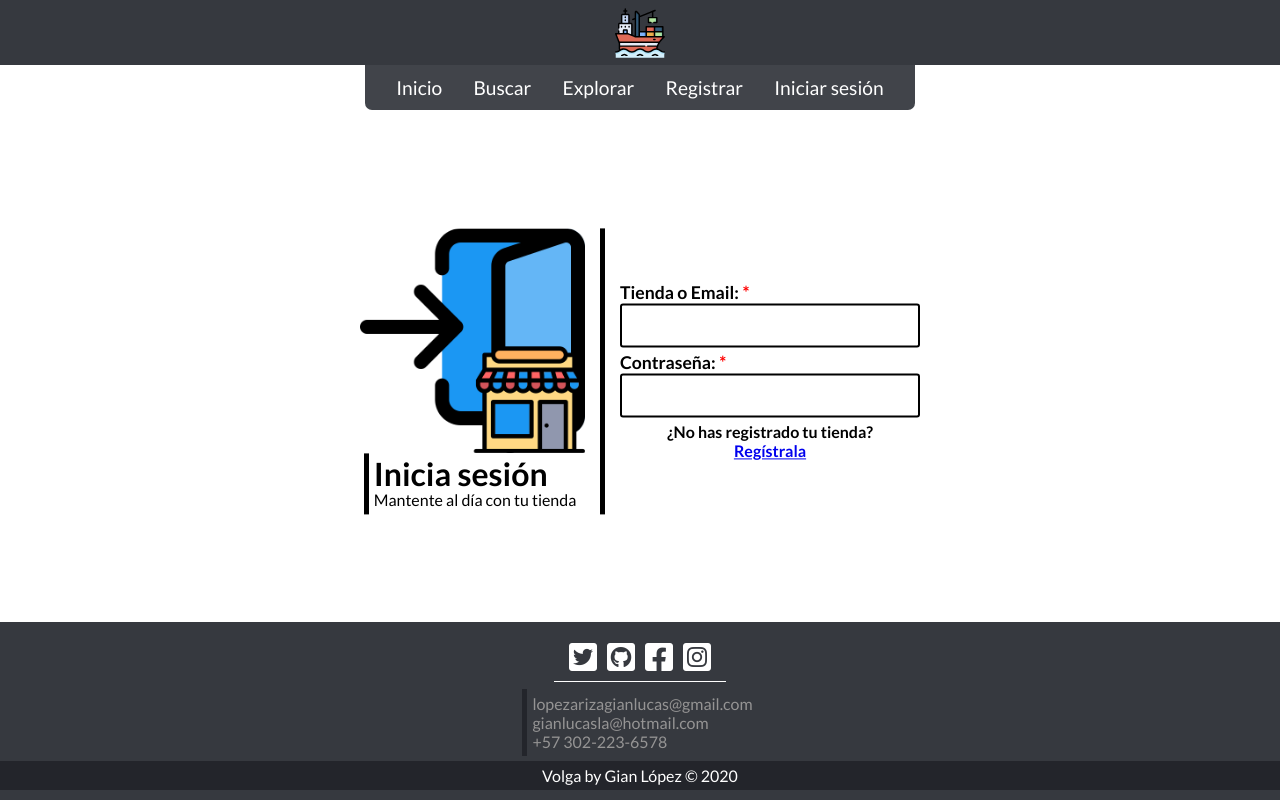
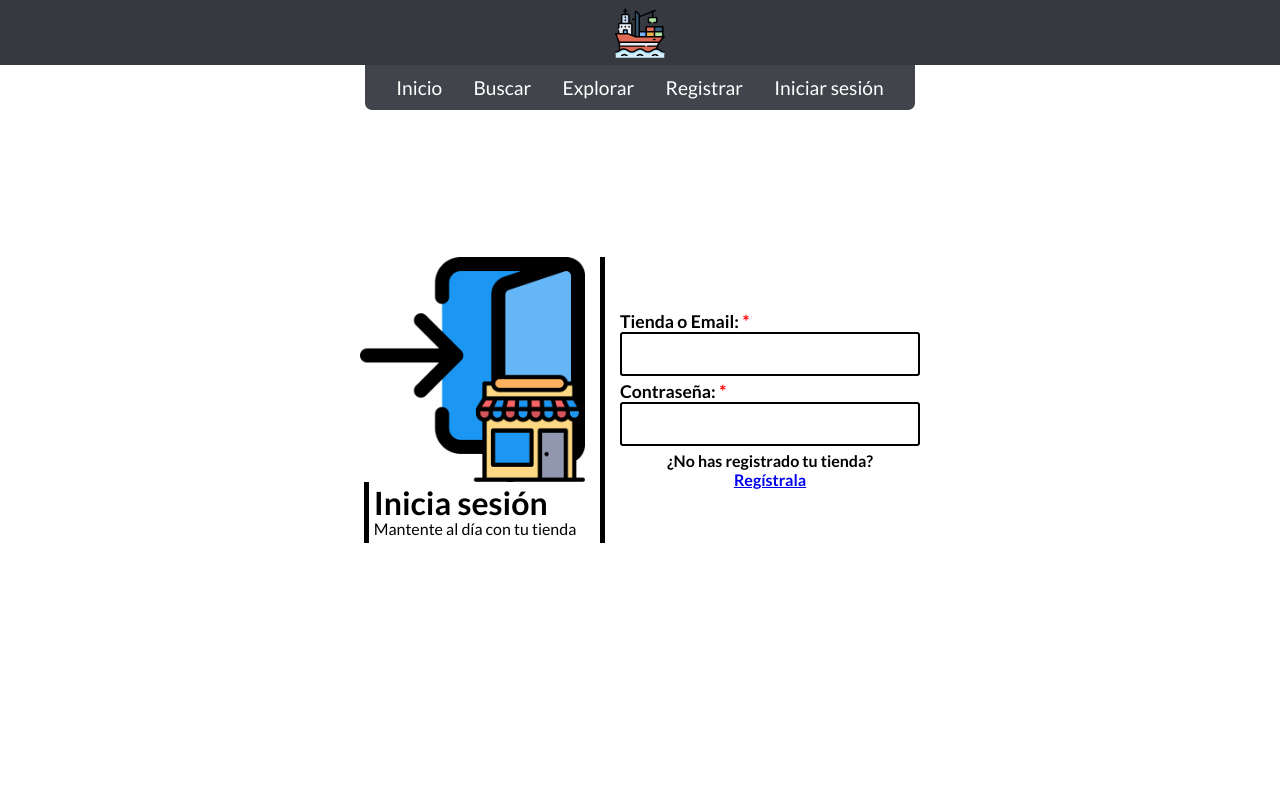
Before and after one commit to gianllopez/Volga, a React (Create React App) app: page /login in a window 1280 px wide. Built offline with nearby package versions, Linux system fonts and the light colour scheme.

Commit message:
SomeRoutesLayout, Footer: listo

```diff
--- a/src/pages/components/common/SomeRoutesLayout.js
+++ b/src/pages/components/common/SomeRoutesLayout.js
@@ -1,14 +1,31 @@
-import React, { Fragment } from 'react';
+import React, { Component, Fragment } from 'react';
 import { NavBar, Footer } from '..'
 
-function SomeRoutesLayout(props) {
+class SomeRoutesLayout extends Component {
+
+   state = {};
+
+   render() {
       return (
          <Fragment>
             <NavBar/>
-         { props.children }
+            { this.props.children }
+            {this.state.footer &&
                <Footer/>
+            }
          </Fragment>
       );
    };
 
+   componentDidMount() {
+      const noFooterPaths = ['/logup', '/login'];
+      if (!noFooterPaths.includes(this.props.location.pathname)) {
+         this.setState({
+            footer: true
+         });
+      };
+   };
+
+};
+
 export default SomeRoutesLayout;
--- a/src/pages/components/common/styles/Footer.css
+++ b/src/pages/components/common/styles/Footer.css
@@ -39,11 +39,3 @@
    background-color: #23252b;
    margin-top: 5px;
 }
-
-@media screen and (min-width:768px) {
-   #footer-wrapper {
-      position: absolute;
-      bottom: 0;
-      width: 100%;
-   }
-}
--- a/src/pages/styles/Login.css
+++ b/src/pages/styles/Login.css
@@ -52,7 +52,7 @@
       position: absolute;
       top: 50%;
       left: 50%;
-      transform: translate(-50%, -60%);
+      transform: translate(-50%, -50%);
    }
 
    #login-header{
```
Lines whose indentation alone changed are shown as unchanged.
